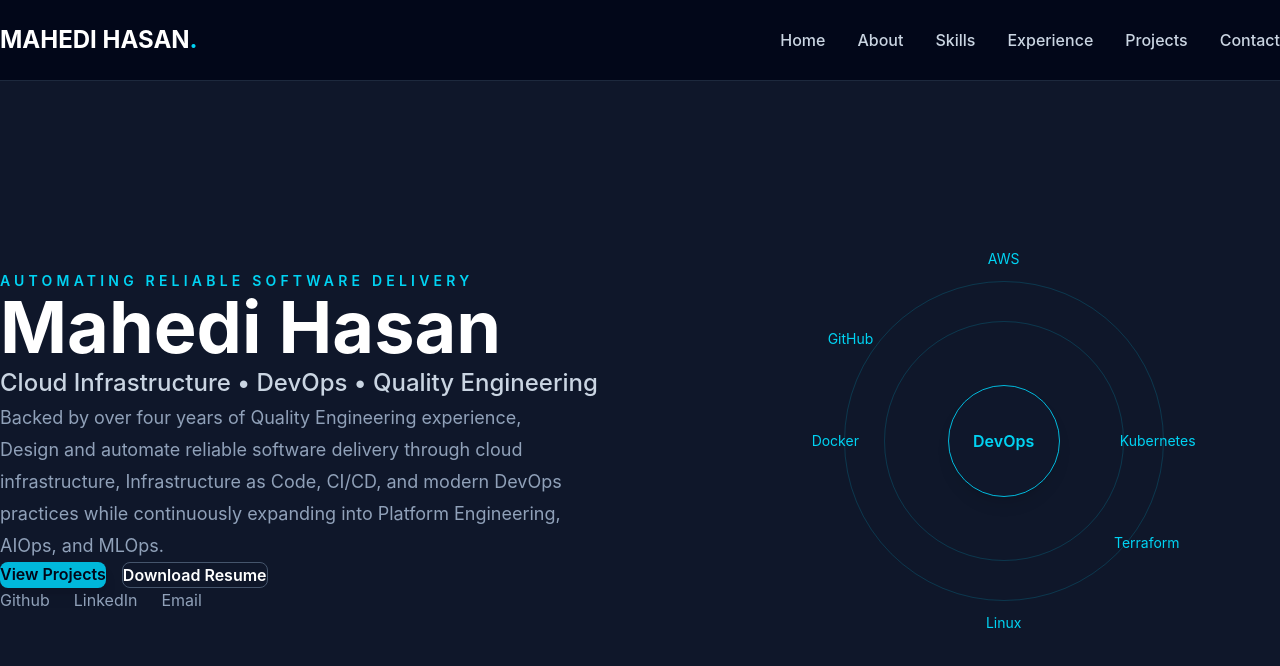
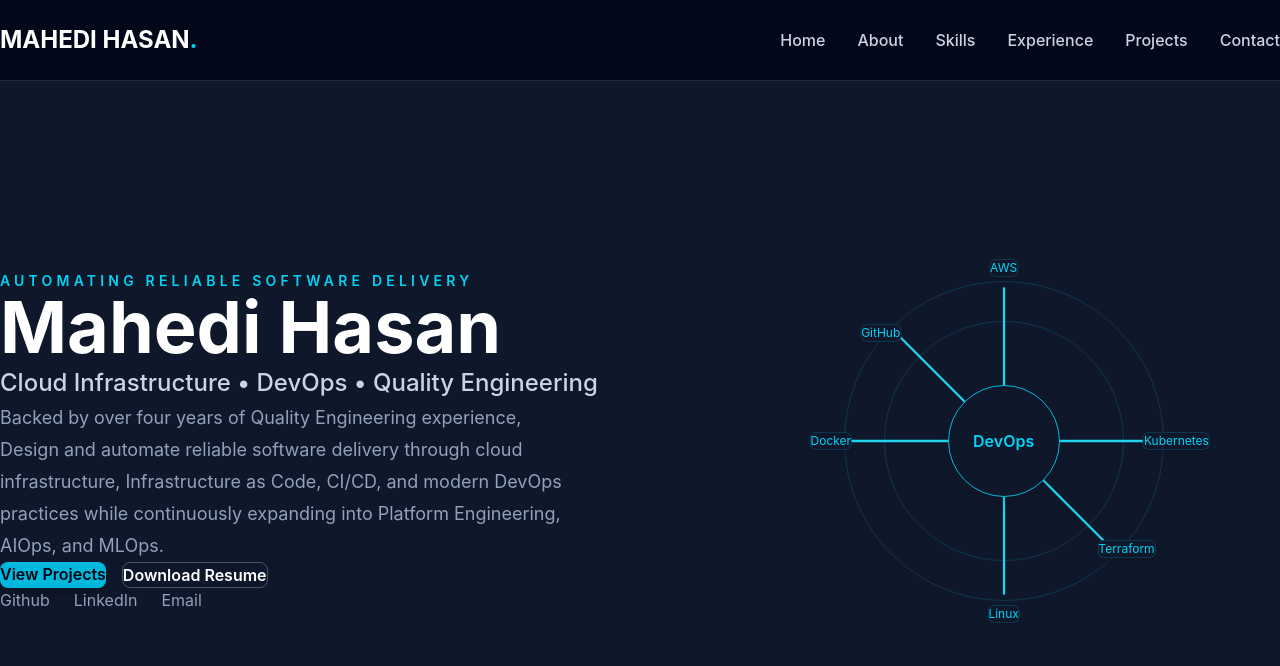
Before and after one commit to mahedihasan171/portfolio, a React (Vite) app: page / in a window 1280 px wide. Shown: the top 666 px of the page. Built offline with nearby package versions, Linux system fonts and the light colour scheme.

Commit message:
Added circle connection line

```diff
--- a/src/components/ui/EngineeringAnimation.tsx
+++ b/src/components/ui/EngineeringAnimation.tsx
@@ -10,6 +10,70 @@ import { technologies } from "../../data/technologies";
 const EngineeringAnimation = () => {
   return (
     <div className="relative flex h-96 w-96 items-center justify-center">
+       {/* Connection Lines */}
+      <svg
+        className="absolute inset-0 h-full w-full"
+        viewBox="0 0 100 100"
+        >
+          {/* Connection: DevOps -> AWS */}
+            <line
+              x1="50"
+              y1="50"
+              x2="50"
+              y2="10"
+              stroke="#22d3ee"
+              strokeWidth="0.6"
+            />
+            {/* Connection: DevOps -> Docker */}
+            <line
+              x1="50"
+              y1="50"
+              x2="10"
+              y2="50"
+              stroke="#22d3ee"
+              strokeWidth="0.6"
+            />
+
+            {/* Connection: DevOps -> Kubernetes */}
+            <line
+              x1="50"
+              y1="50"
+              x2="90"
+              y2="50"
+              stroke="#22d3ee"
+              strokeWidth="0.6"
+            />
+
+            {/* Connection: DevOps -> Linux */}
+            <line
+              x1="50"
+              y1="50"
+              x2="50"
+              y2="90"
+              stroke="#22d3ee"
+              strokeWidth="0.6"
+            />
+
+            {/* Connection: DevOps -> GitHub */}
+            <line
+              x1="50"
+              y1="50"
+              x2="20"
+              y2="20"
+              stroke="#22d3ee"
+              strokeWidth="0.6"
+            />
+
+            {/* Connection: DevOps -> Terraform */}
+            <line
+              x1="50"
+              y1="50"
+              x2="80"
+              y2="80"
+              stroke="#22d3ee"
+              strokeWidth="0.6"
+            />
+      </svg>
 
       {/* Outer Ring */}
       <div className="absolute h-80 w-80 rounded-full border border-cyan-500/20" />
@@ -23,28 +87,18 @@ const EngineeringAnimation = () => {
       </div>
 
       {/* Technology Labels */}
-      <div className="absolute top-0 text-cyan-400 text-sm">AWS</div>
-
-      <div className="absolute bottom-0 text-cyan-400 text-sm">
-        Linux
-      </div>
-
-      <div className="absolute left-0 text-cyan-400 text-sm">
-        Docker
-      </div>
-
-      <div className="absolute right-0 text-cyan-400 text-sm">
-        Kubernetes
-      </div>
-
-      <div className="absolute top-20 left-4 text-cyan-400 text-sm">
-        GitHub
-      </div>
-
-      <div className="absolute bottom-20 right-4 text-cyan-400 text-sm">
-        Terraform
-      </div>
-
+        {technologies.map((tech) => (
+          <div
+            key={tech.name}
+            className="absolute -translate-x-1/2 -translate-y-1/2 rounded-md border border-cyan-500/20 bg-slate-900 px-3 py-1 text-xs text-cyan-400 shadow-md"
+            style={{
+              left: tech.x,
+              top: tech.y,
+            }}
+          >
+            {tech.name}
+          </div>
+        ))}
     </div>
   );
 };
--- a/src/data/technologies.ts
+++ b/src/data/technologies.ts
@@ -3,10 +3,10 @@
  */
 
 export const technologies = [
-    "AWS",
-    "Docker",
-    "Kubernetes",
-    "Terraform",
-    "GitHub",
-    "Linux",
+    { name: "AWS", x: "50%", y: "5%" },
+    { name: "Docker", x: "5%", y: "50%" },
+    { name: "Kubernetes", x: "95%", y: "50%" },
+    { name: "Linux", x: "50%", y: "95%" },
+    { name: "GitHub", x: "18%", y: "22%" },
+    { name: "Terraform", x: "82%", y: "78%" },
   ];
```
